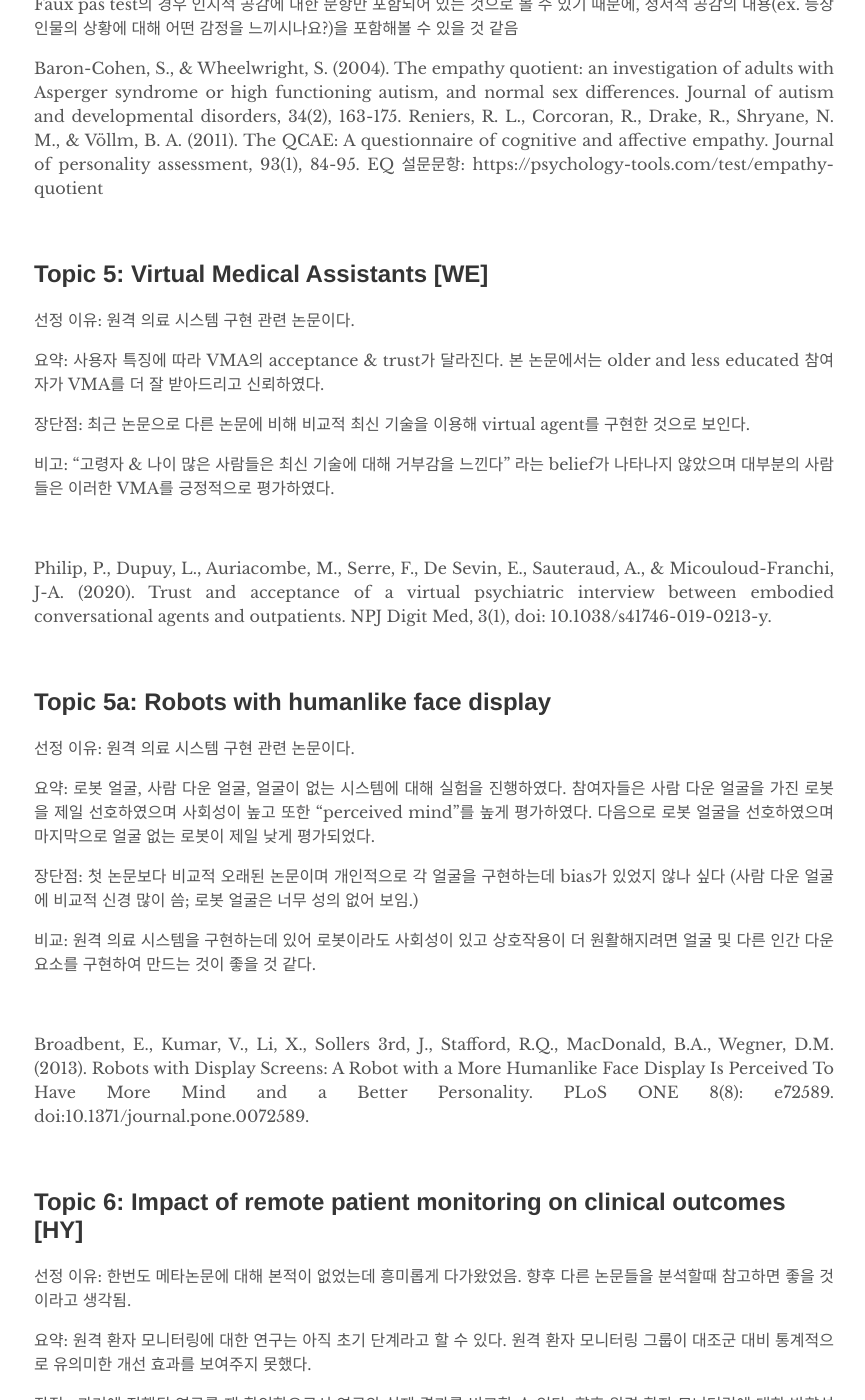
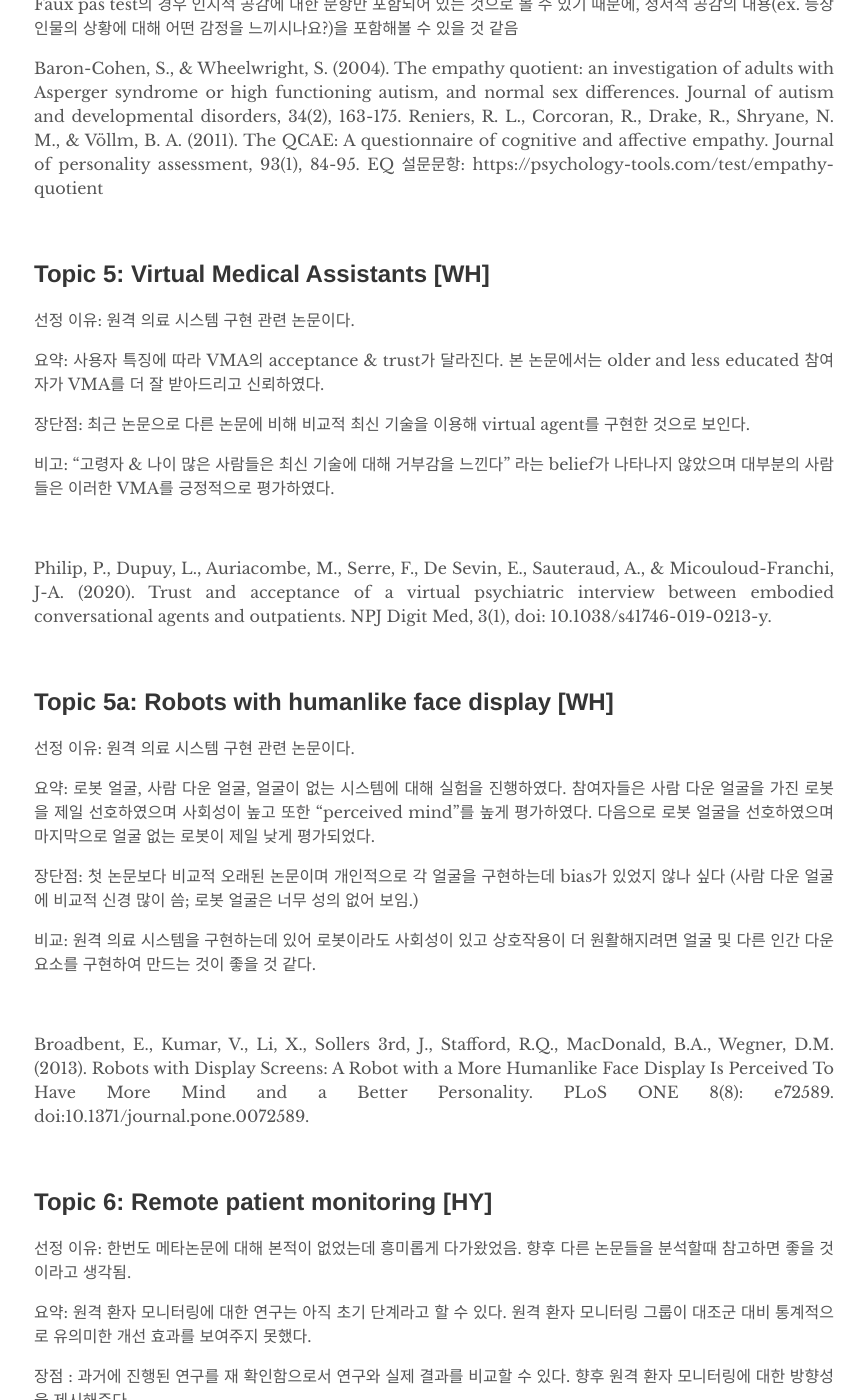
Before and after one commit to humanfactorspsych/blog, a Jekyll site: the page built from _posts/2020-05-07-study.md, in a window 1280 px wide and 1400 px high, scrolled down 3370 px. Shown: the whole window, without its empty margins (206-1071 px from the left). Built offline with Jekyll 4.4.1, drawn with Linux system fonts in a browser that asks for light colours.

Commit message:
Update 2020-05-07-study.md

```diff
--- a/_posts/2020-05-07-study.md
+++ b/_posts/2020-05-07-study.md
@@ -97,7 +97,7 @@ EQ 설문문항: https://psychology-tools.com/test/empathy-quotient
 
 <br>
 
-## Topic 5: Virtual Medical Assistants [WE]
+## Topic 5: Virtual Medical Assistants [WH]
 
 선정 이유: 원격 의료 시스템 구현 관련 논문이다.
 
@@ -113,7 +113,7 @@ EQ 설문문항: https://psychology-tools.com/test/empathy-quotient
 
 <br>
 
-## Topic 5a: Robots with humanlike face display
+## Topic 5a: Robots with humanlike face display [WH]
 
 선정 이유: 원격 의료 시스템 구현 관련 논문이다.
 
@@ -129,7 +129,7 @@ EQ 설문문항: https://psychology-tools.com/test/empathy-quotient
 
 <br>
 
-## Topic 6: Impact of remote patient monitoring on clinical outcomes [HY]
+## Topic 6: Remote patient monitoring [HY]
 
 선정 이유: 한번도 메타논문에 대해 본적이 없었는데 흥미롭게 다가왔었음. 향후 다른 논문들을 분석할때 참고하면 좋을 것이라고 생각됨.
 
```
